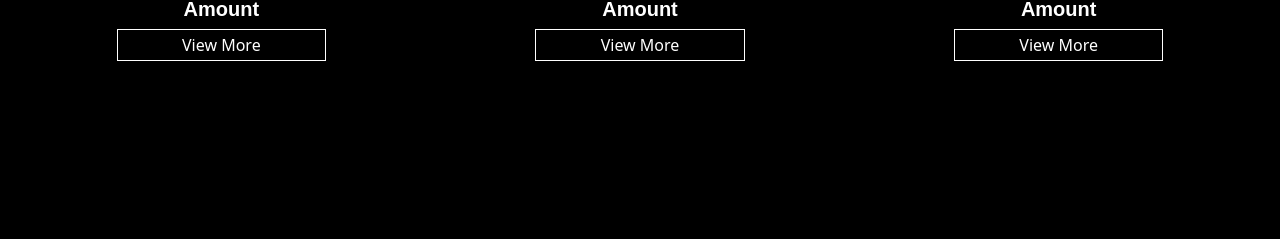
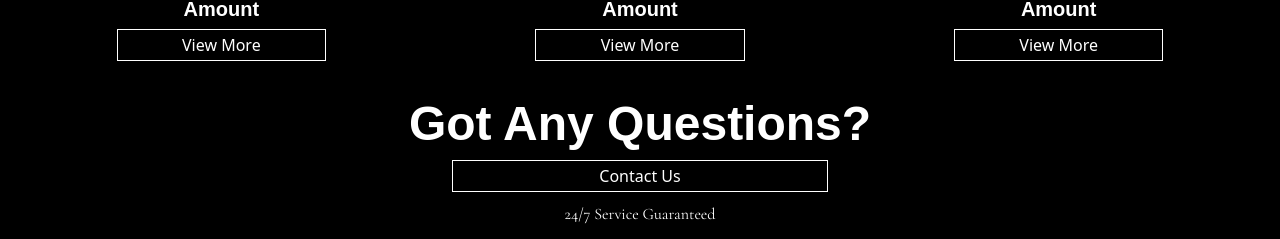
Before and after one commit to AkhonaMj/node_project, a Vue app: page / in a window 1280 px wide. Shown: the part 4188-4427 px from the top of the page. Before the commit the page ends 4259 px from the top, so only its background shows below. Built offline with nearby package versions, Linux system fonts and the light colour scheme; the HTML template or start-up script is replaced by a standard one; a web font is replaced by a local one.

Commit message:
Home Page completed

```diff
--- a/src/assets/Styles/Style.css
+++ b/src/assets/Styles/Style.css
@@ -255,6 +255,40 @@ opacity:1
   outline:1px solid white;
 
 }
+/* Bottom Content Styling */
+
+.BottomCon {
+
+    display:flex;
+    flex-direction:column;
+   justify-content: center;
+}
+.BottomCon p {
+    font-family: "Cormorant Garamond", serif;
+    font-weight: 400;
+    font-style: normal;
+    color:white;
+    text-align: center;
+    margin-top:10px;
+
+
+}
+#QuestionBtn {
+
+    color:white !important;
+    padding:3px;
+    border:1px solid white;
+    margin-bottom:10px;
+    width:30%;
+    margin:auto;
+
+    &:hover {
+
+        text-decoration: underline;
+
+    }
+
+}
 /* Media Queries */
 
 @media only screen and (max-width: 720px) {
--- a/src/views/HomePageView.vue
+++ b/src/views/HomePageView.vue
@@ -148,6 +148,14 @@
       </div>
 
 </div>
+<div class="BottomCon">
+    <h2 class="display-5 mt-4">Got Any Questions?</h2>
+    <button type="button" id="QuestionBtn">Contact Us</button>
+    <p>24/7 Service Guaranteed</p>
+
+
+
+</div>
         </div>
 
 </template>
```
